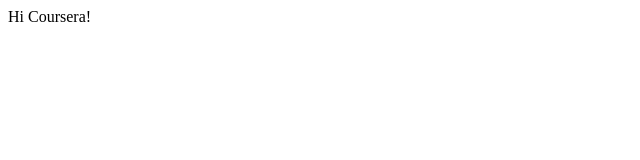
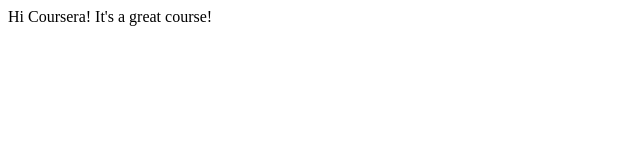
Before and after one commit to jmm426/Coursera1, a plain HTML site: page index.html in a window 1280 px wide. Shown: the whole page, without its empty margins (0-640 px from the left). Drawn offline with Linux system fonts and the light colour scheme.

Commit message:
Small addition to our page content.

```diff
--- a/index.html
+++ b/index.html
@@ -5,6 +5,6 @@
     <title>Hello Coursera!</title>
   </head>
   <body>
-    Hi Coursera!
+    Hi Coursera! It's a great course!
   </body>
 </html>
```
